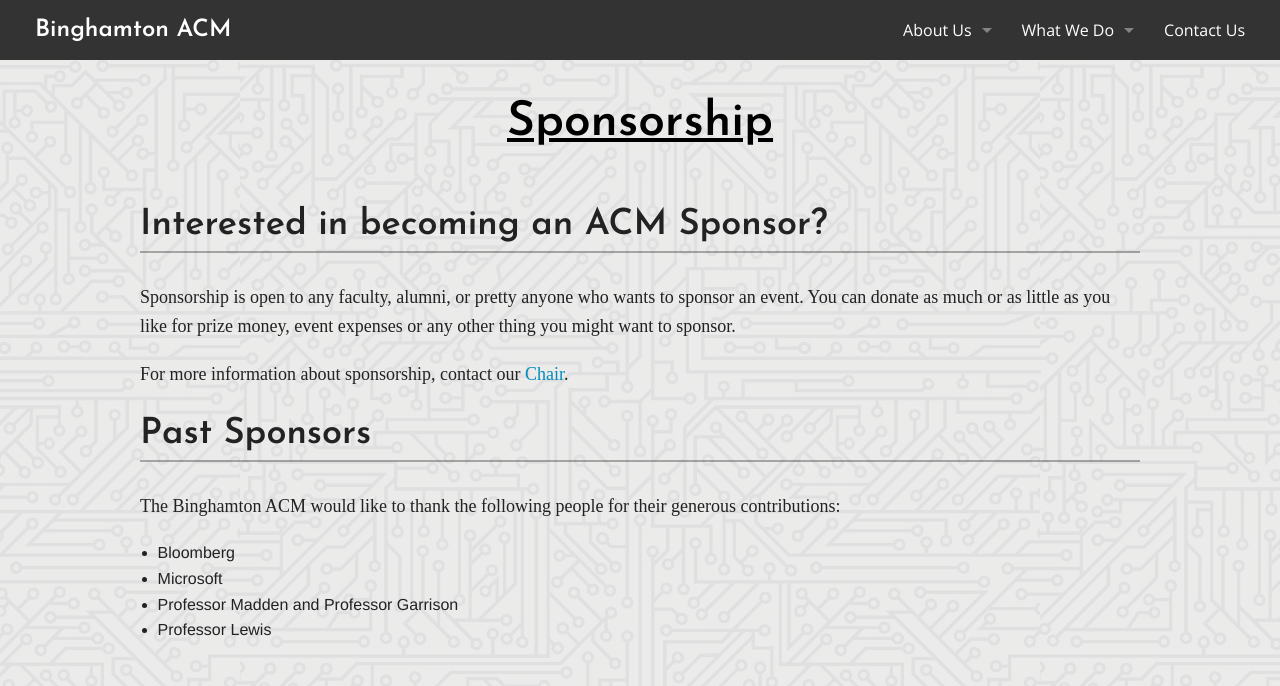
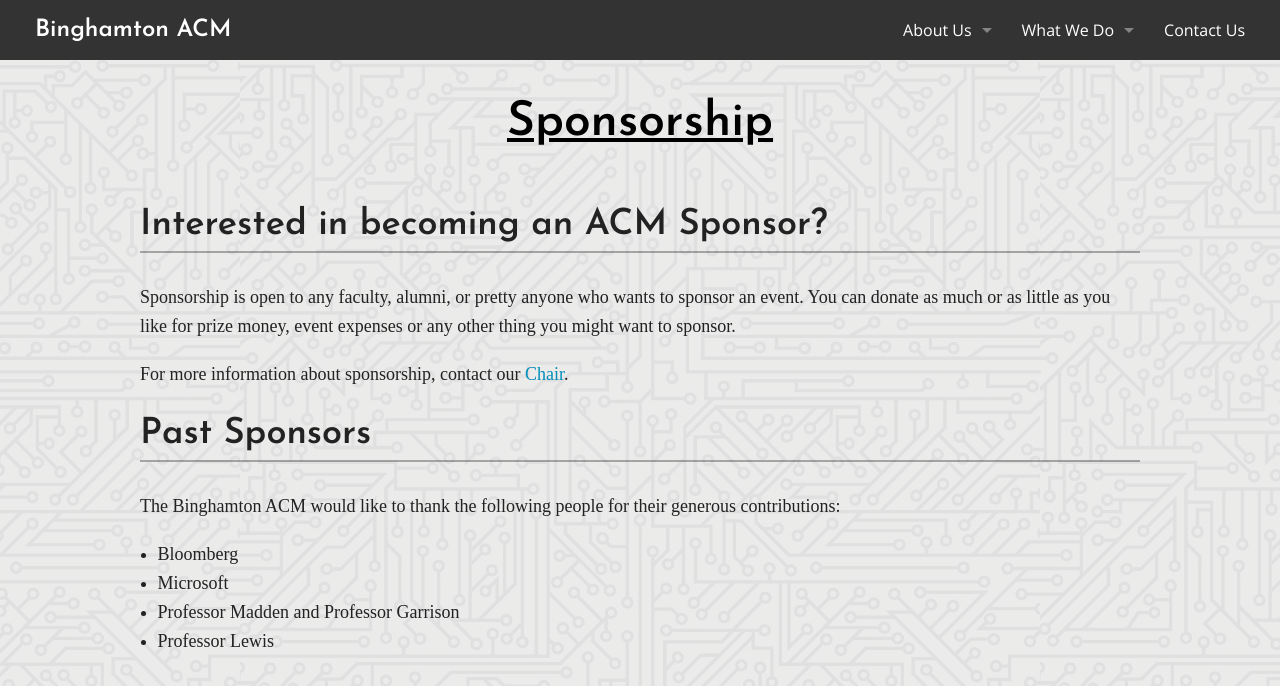
Before and after one commit to BinghamtonACM/old-web, a Jekyll site: the page built from sponsorship.html, in a window 1280 px wide. Shown: the top 686 px of the page. Built offline with Jekyll 4.4.1, drawn with Linux system fonts in a browser that asks for light colours; some web fonts are replaced.

Commit message:
Fix font family for lists on standard layout pages

```diff
--- a/css/main.css
+++ b/css/main.css
@@ -124,7 +124,8 @@ div#main h1.title {
     margin: 30px 0 40px 0;
 }
 
-div#main.full-width.gray p {
+div#main.full-width.gray p,
+div#main.full-width.gray ul li {
     font-family: "Source Serif Pro";
     font-size: 18px;
 }
```
